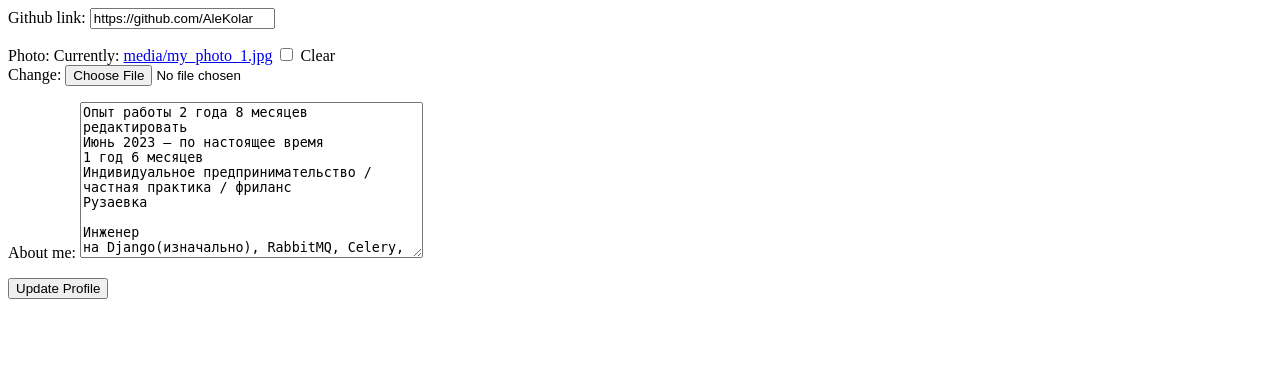
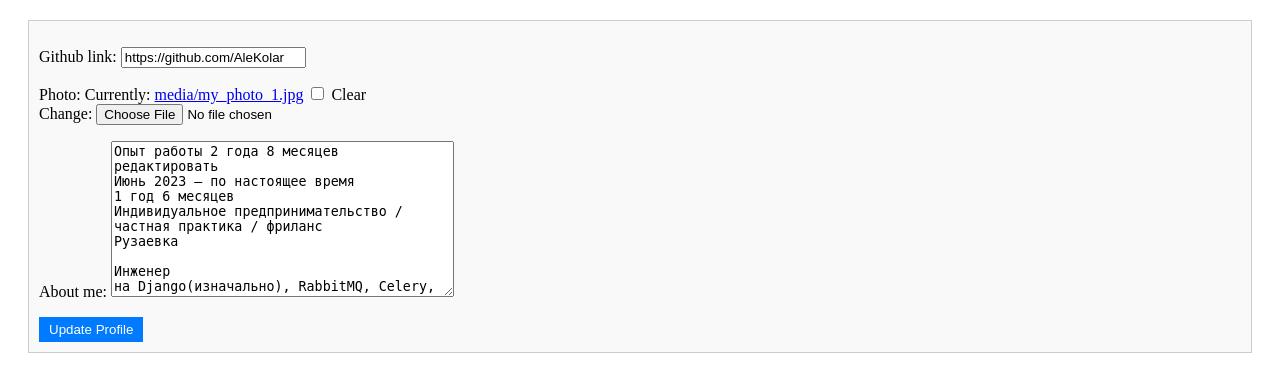
Before and after one commit to AleKolar/AleKolar.github.io, a Django app: page /update/ in a window 1280 px wide. Shown: the top 392 px of the page. Run offline with Django 5.2, Linux system fonts and the light colour scheme; a user stored in the database is signed in; data comes from the database, SQL or seed files in the repository; both versions use the stored data as it was after the commit.

Commit message:
Initial commit

```diff
--- a/myportfolio/settings.py
+++ b/myportfolio/settings.py
@@ -125,7 +125,7 @@ STATICFILES_DIRS = [
 ]
 
 MEDIA_URL = '/media/'
-MEDIA_ROOT = os.path.join(BASE_DIR, 'media')
+MEDIA_ROOT = os.path.join(BASE_DIR, 'static','media')
 
 
 # Default primary key field type
--- a/portfolio/views.py
+++ b/portfolio/views.py
@@ -41,7 +41,8 @@ class CreateProfileView(LoginRequiredMixin, CreateView):
             profile = Profile.objects.get(user=self.request.user)
             form.instance = profile
             form.instance.user = self.request.user
-            form.instance.photo = form.cleaned_data['media']
+            # form.instance.photo = form.cleaned_data['media']
+            form.instance.photo = self.request.FILES['media']
             form.instance.about_me = form.cleaned_data['about_me']
             form.instance.save()
         else:
--- /dev/null
+++ b/static/styles.css
@@ -0,0 +1,15 @@
+/* styles.css */
+form {
+    margin: 20px;
+    padding: 10px;
+    border: 1px solid #ccc;
+    background-color: #f9f9f9;
+}
+
+button {
+    background-color: #007bff;
+    color: white;
+    border: none;
+    padding: 5px 10px;
+    cursor: pointer;
+}
--- a/templates/create_profile.html
+++ b/templates/create_profile.html
@@ -1,5 +1,5 @@
-<!-- create_profile.html -->
-<!DOCTYPE html>
+{% load static %}
+
 <html lang="en">
 <head>
     <meta charset="UTF-8">
--- a/templates/login.html
+++ b/templates/login.html
@@ -1,5 +1,5 @@
-<!-- login.html -->
-<!DOCTYPE html>
+{% load static %}
+
 <html lang="en">
 <head>
     <meta charset="UTF-8">
--- a/templates/register.html
+++ b/templates/register.html
@@ -1,5 +1,5 @@
-<!-- register.html -->
-<!DOCTYPE html>
+{% load static %}
+
 <html lang="en">
 <head>
     <meta charset="UTF-8">
--- a/templates/update_profile.html
+++ b/templates/update_profile.html
@@ -1,6 +1,17 @@
-<!-- update_profile.html -->
-<form method="post" enctype="multipart/form-data">
-    {% csrf_token %}
-    {{ form.as_p }}
-    <button type="submit">Update Profile</button>
-</form>
+{% load static %}
+
+<html lang="en">
+<head>
+    <meta charset="UTF-8">
+    <meta name="viewport" content="width=device-width, initial-scale=1.0">
+    <title>Update Profile</title>
+    <link rel="stylesheet" type="text/css" href="{% static 'styles.css' %}">
+</head>
+<body>
+    <form method="post" enctype="multipart/form-data">
+        {% csrf_token %}
+        {{ form.as_p }}
+        <button type="submit">Update Profile</button>
+    </form>
+</body>
+</html>
```
Also changed, not shown: templates/profile.html (+7 -2 lines), media/media/my_photo.jpg (added), media/media/my_photo_1.jpg (added), portfolio/migrations/0001_initial.py (added), profile.sqlite3, profile_photos/my_photo.jpg (added), profile_photos/my_photo_5RKfHUb.jpg (added), profile_photos/my_photo_KDhd8G1.jpg (added), profile_photos/my_photo_LDcjAUt.jpg (added), profile_photos/my_photo_XEmA9cR.jpg (added), static/media/my_photo_1.jpg (added).
